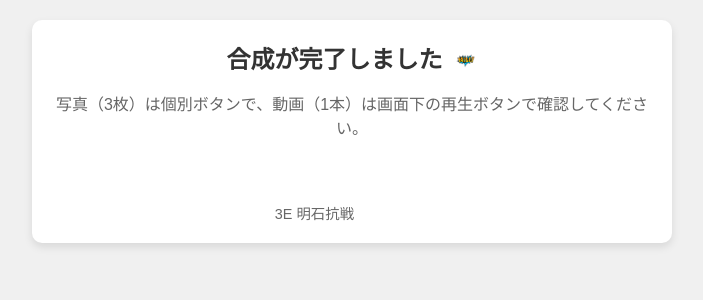
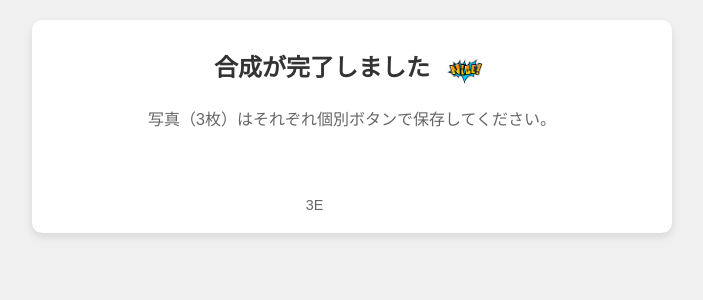
Before and after one commit to e2321/kousensai-photo-system, a Flask app: template templates/download_page.html in a window 1280 px wide. Shown: the top 300 px of the page, without its empty margins (288-991 px from the left). Run offline with Flask 3, Linux system fonts and the light colour scheme; the template is opened without the code that fills it, so the values that code supplies are empty.

Commit message:
最終調整

```diff
--- a/templates/download_page.html
+++ b/templates/download_page.html
@@ -21,8 +21,8 @@
             margin: 0 10px 0 0; /* タイトルとアイコンの間にスペース */
         }
         .header-title .icon {
-            height: 25px; /* アイコンのサイズ */
-            width: 25px;
+            height: 50px; /* アイコンのサイズ */
+            width: 50px;
             object-fit: contain;
         }
 
@@ -64,14 +64,14 @@
             <img src="{{ url_for('static', filename='NICE.png') }}" alt="NICE" class="icon">
         </div>
 
-        <p style="color: #666;">写真（3枚）は個別ボタンで、動画（1本）は画面下の再生ボタンで確認してください。</p>
+        <p style="color: #666;">写真（3枚）はそれぞれ個別ボタンで保存してください。</p>
 
         <div class="media-grid">
 
             {% for media in media_list %}
                 {% if media.type == 'video' %}
                     <div class="media-item full-width">
-                        <p style="font-weight: bold; color: #d9534f;">【動画作品】</p>
+                        <p style="font-weight: bold; color: #d9534f;">【動画】</p>
                         <video controls autoplay loop playsinline muted src="{{ media.url }}" preload="auto" class="preview-media"></video>
                     </div>
                 {% endif %}
@@ -90,7 +90,7 @@
         </div>
 
         <div class="logo">
-             3E 明石抗戦
+             3E
              <img src="{{ url_for('static', filename='logo.png') }}" alt="学園祭ロゴ">
         </div>
     </div>
```
